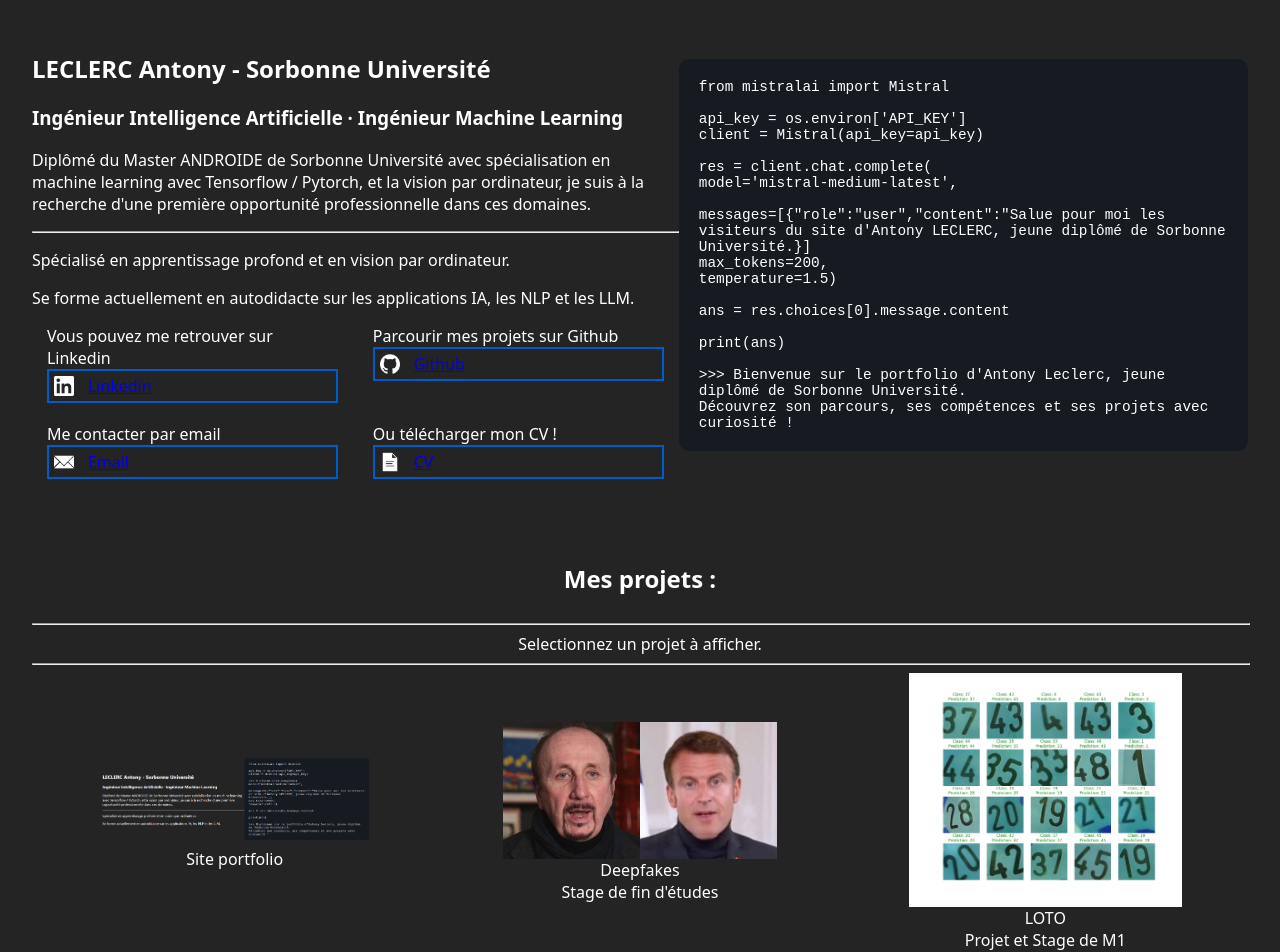
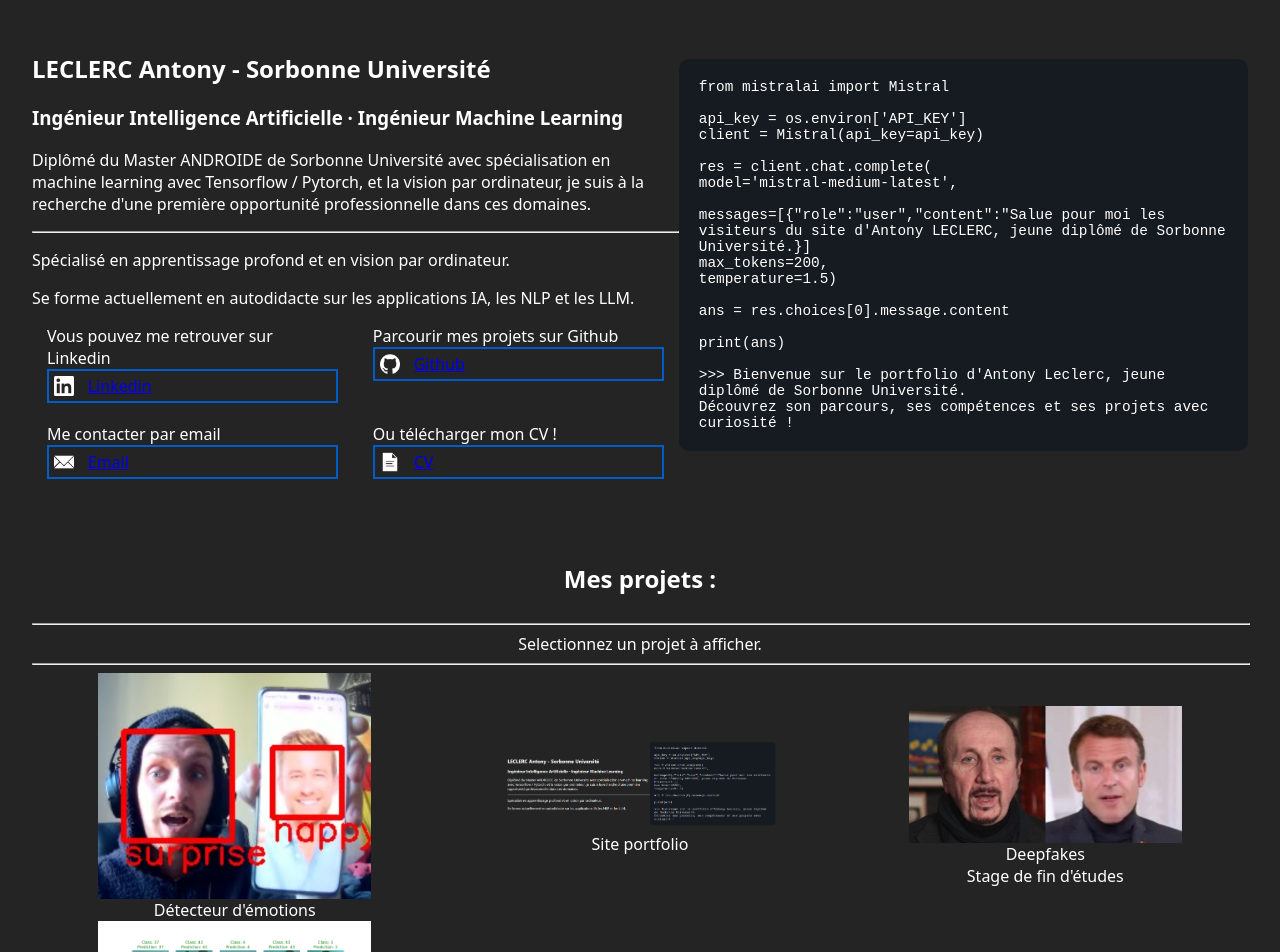
Before and after one commit to AntonyLeclerc/antony-portfolio, a React (Vite) app: page / in a window 1280 px wide. Shown: the top 952 px of the page. Built offline with nearby package versions, Linux system fonts and the light colour scheme.

Commit message:
adding new project

```diff
--- a/src/components/Presentation.tsx
+++ b/src/components/Presentation.tsx
@@ -1,5 +1,4 @@
 import { medias } from "../data/mediasData"
-//import { medias } from "../local_dev/mediasData"
 
 import Media from "./Media";
 
--- a/src/data/projectsData.ts
+++ b/src/data/projectsData.ts
@@ -1,4 +1,15 @@
 export const projects = [
+  {
+    id: 4,
+    name: "Détecteur d'émotions",
+    context: "Détecteur d'émotions",
+    desc: [
+      "Détections d'émotions à travers un flux vidéo."
+    ],
+    stack: ["Python","PyTorch", "opencv-python"],
+    image: "./ProjectsImages/emotions.png",
+    gh_link:"https://github.com/AntonyLeclerc/antony-portfolio",
+  },
   {
     id: 1,
     name: "Site portfolio",
@@ -56,5 +67,5 @@ export const projects = [
     ],
     image: "./ProjectsImages/loto.png",
     gh_link:"https://github.com/AntonyLeclerc/ProjetLoto",
-  },
+  }
 ];
```
Also changed, not shown: public/ProjectsImages/emotions.png (added), src/assets/ProjectsImages/emotions.png (added).
